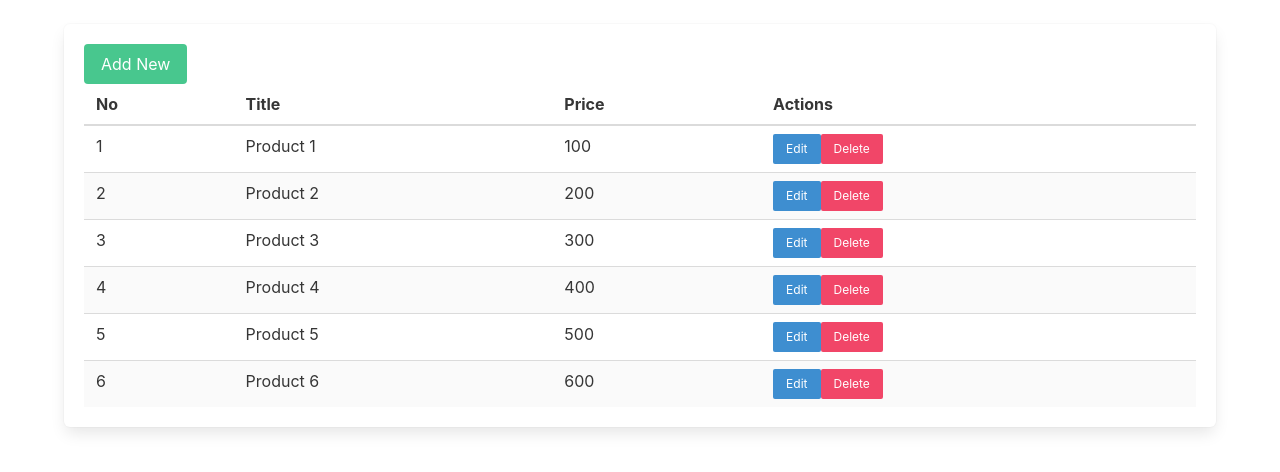
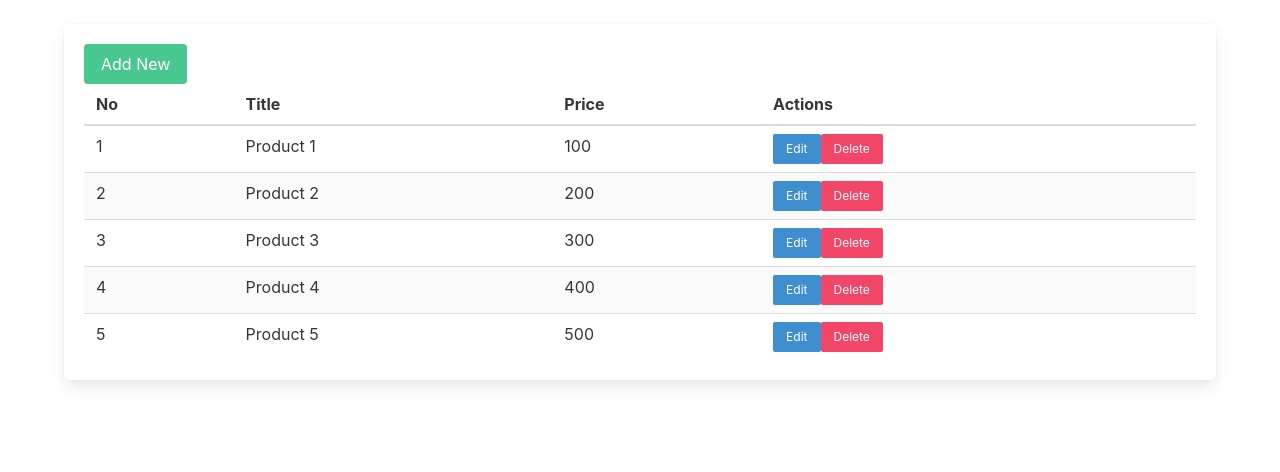
Before and after one commit to abuabdirohman4/react-redux, a React (Create React App) app in the folder fikri/: page / in a window 1280 px wide. Shown: the top 472 px of the page. Built offline with nearby package versions, Linux system fonts and the light colour scheme; data requests are answered from the project's data file.

Commit message:
Fikri : deleteProduct

```diff
--- a/fikri/db.json
+++ b/fikri/db.json
@@ -24,11 +24,6 @@
       "id": 5,
       "title": "Product 5",
       "price": 500
-    },
-    {
-      "title": "Product 6",
-      "price": "600",
-      "id": 6
     }
   ]
 }
--- a/fikri/src/components/AddProduct.jsx
+++ b/fikri/src/components/AddProduct.jsx
@@ -1,7 +1,7 @@
 import React, { useState } from "react";
 import { useDispatch } from "react-redux";
 import { useNavigate } from "react-router-dom";
-import { saveProducts } from "../features/productSlice";
+import { saveProduct } from "../features/productSlice";
 
 const AddProduct = () => {
   const [title, setTitle] = useState("");
@@ -11,7 +11,7 @@ const AddProduct = () => {
 
   const createProduct = async (e) => {
     e.preventDefault();
-    await dispatch(saveProducts({ title, price }));
+    await dispatch(saveProduct({ title, price }));
     navigate("/");
   };
 
--- a/fikri/src/components/ShowProduct.jsx
+++ b/fikri/src/components/ShowProduct.jsx
@@ -1,6 +1,6 @@
 import React, { useEffect } from "react";
 import { useSelector, useDispatch } from "react-redux";
-import { getProducts, productSelectors } from "../features/productSlice";
+import { getProducts, deleteProduct, productSelectors } from "../features/productSlice";
 import { Link } from "react-router-dom";
 
 export const ShowProduct = () => {
@@ -38,7 +38,7 @@ export const ShowProduct = () => {
                 >
                   Edit
                 </Link>
-                <button className="button is-danger is-small">Delete</button>
+                <button onClick={() => dispatch(deleteProduct(product.id))} className="button is-danger is-small">Delete</button>
               </td>
             </tr>
           ))}
--- a/fikri/src/features/productSlice.js
+++ b/fikri/src/features/productSlice.js
@@ -13,14 +13,22 @@ export const getProducts = createAsyncThunk(
   }
 );
 
-export const saveProducts = createAsyncThunk(
-  "products/saveProducts",
+export const saveProduct = createAsyncThunk(
+  "products/saveProduct",
   async ({ title, price }) => {
     const response = await axios.post("http://localhost:5000/products", {
       title,
       price,
     });
     return response.data;
+  }
+);
+
+export const deleteProduct = createAsyncThunk(
+  "products/deleteProduct",
+  async (id) => {
+    await axios.delete(`http://localhost:5000/products/${id}`);
+    return id;
   }
 );
 
@@ -35,8 +43,11 @@ const productSlice = createSlice({
     [getProducts.fulfilled]: (state, action) => {
       productEntity.setAll(state, action.payload);
     },
-    [saveProducts.fulfilled]: (state, action) => {
+    [saveProduct.fulfilled]: (state, action) => {
       productEntity.addOne(state, action.payload);
+    },
+    [deleteProduct.fulfilled]: (state, action) => {
+      productEntity.removeOne(state, action.payload);
     },
   },
 });
```
